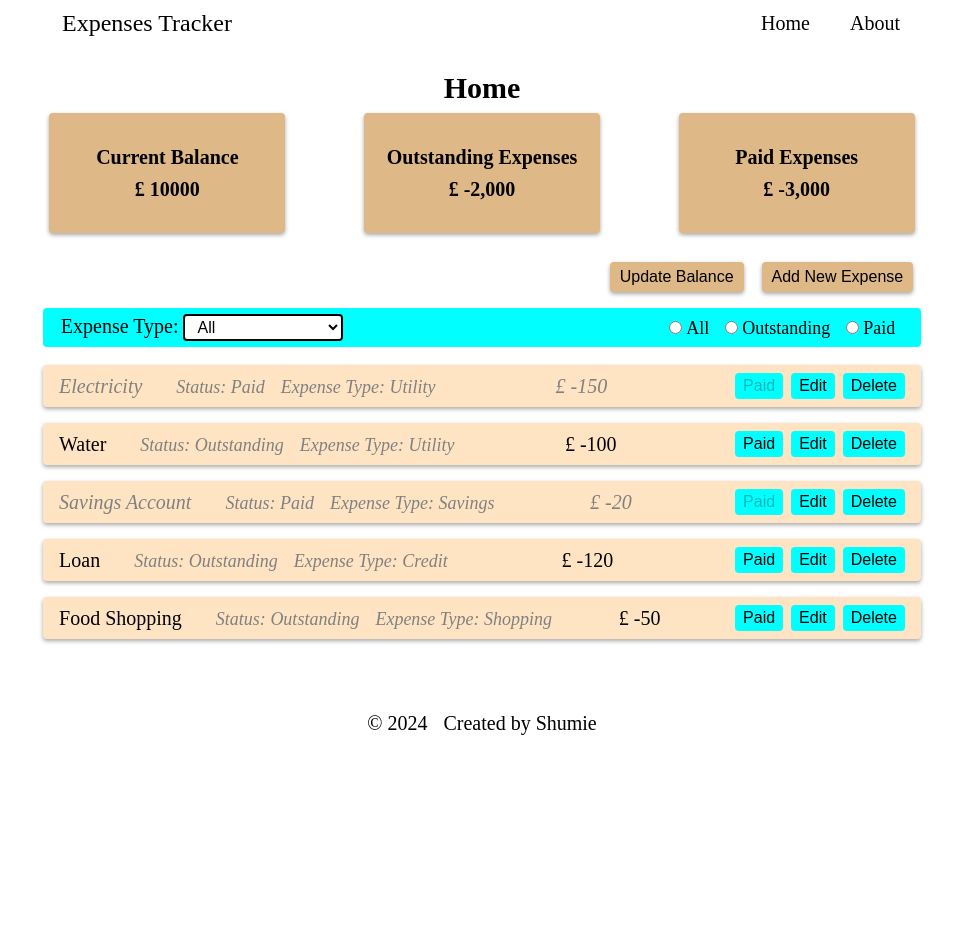
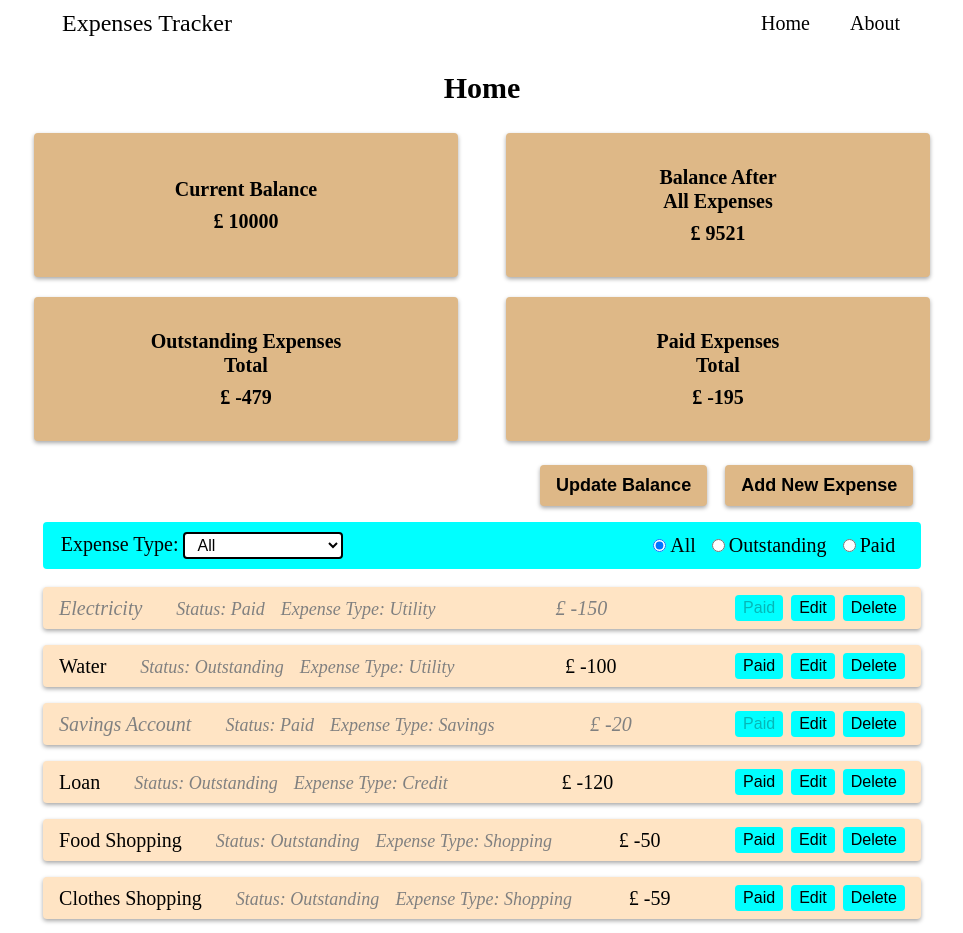
Before and after one commit to Shumieb/ExpensesTracker, a React (Vite) app: page / in a window 1280 px wide. Shown: the top 933 px of the page, without its empty margins (158-1121 px from the left). Before the commit the page ends 800 px from the top, so only its background shows below. Built offline with nearby package versions, Linux system fonts and the light colour scheme.

Commit message:
Added functionality to filter by type and by status

```diff
--- a/src/assets/data.js
+++ b/src/assets/data.js
@@ -43,5 +43,26 @@ export const expensesData = [
         "status": "outstanding",
         "type": "Shopping",
         "amount": 50
+    },
+    {
+        "id": 6,
+        "name": "Clothes Shopping",
+        "status": "outstanding",
+        "type": "Shopping",
+        "amount": 59
+    },
+    {
+        "id": 7,
+        "name": "BroadBand",
+        "status": "paid",
+        "type": "Utility",
+        "amount": 25
+    },
+    {
+        "id": 8,
+        "name": "Telephone Bill",
+        "status": "outstanding",
+        "type": "Utility",
+        "amount": 150
     }
 ]
--- a/src/components/actionBtns/actionBtns.module.css
+++ b/src/components/actionBtns/actionBtns.module.css
@@ -9,8 +9,9 @@
 }
 
 .actionBtns .btn {
-    padding: 4px 8px;
-    font-size: 16px;
+    padding: 8px 14px;
+    font-weight: bold;
+    font-size: 18px;
     outline: none;
     border: 2px solid burlywood;
     border-radius: 4px;
--- a/src/components/addNewExpense/AddExpense.jsx
+++ b/src/components/addNewExpense/AddExpense.jsx
@@ -28,7 +28,7 @@ function AddExpense({ showHideModal, AddNewExpense }) {
               "name": newName,
               "status": status,
               "type": newType,
-              "amount": newAmount
+              "amount": Number(newAmount)
             }
 
             AddNewExpense(newExpense);
--- a/src/components/balanceExpenses/BalanceExpenses.jsx
+++ b/src/components/balanceExpenses/BalanceExpenses.jsx
@@ -1,19 +1,27 @@
 import styles from "./balanceExpenses.module.css"
 
-function BalanceExpenses({ balance }) {
+function BalanceExpenses({ balance, outstandingBalance, paidBalance }) {
     return (
         <section className={styles.container}>
+            <div className={styles.top}>
                 <div className={styles.card}>
                     <p className={styles.title}>Current Balance</p>
                     <p className={styles.body}><span>£</span> {balance}</p>
                 </div>
                 <div className={styles.card}>
-                <p className={styles.title}>Outstanding Expenses</p>
-                <p className={styles.body}><span>£</span> -2,000</p>
+                    <p className={styles.title}>Balance After <br /> All Expenses </p>
+                    <p className={styles.body}><span>£</span> {balance - outstandingBalance}</p>
+                </div>
+            </div>
+            <div className={styles.bottom}>
+                <div className={styles.card}>
+                    <p className={styles.title}>Outstanding Expenses<br /> Total</p>
+                    <p className={styles.body}><span>£</span> -{outstandingBalance}</p>
                 </div>
                 <div className={styles.card}>
-                <p className={styles.title}>Paid Expenses</p>
-                <p className={styles.body}><span>£</span> -3,000</p>
+                    <p className={styles.title}>Paid Expenses<br /> Total</p>
+                    <p className={styles.body}><span>£</span> -{paidBalance}</p>
+                </div>
             </div>
         </section>
     )
--- a/src/components/balanceExpenses/balanceExpenses.module.css
+++ b/src/components/balanceExpenses/balanceExpenses.module.css
@@ -1,16 +1,23 @@
 .container {
     padding: 8px 16px;
+}
+
+.top,
+.bottom {
     display: flex;
     justify-content: space-around;
     align-items: center;
-    margin-bottom: 5px;
+}
+
+.top {
+    margin: 20px auto;
 }
 
 .card {
     background-color: burlywood;
     padding: 8px 12px;
-    width: 25%;
-    height: 15vh;
+    width: 45%;
+    height: 18vh;
     display: flex;
     flex-direction: column;
     justify-content: center;
--- a/src/components/expense/expense.module.css
+++ b/src/components/expense/expense.module.css
@@ -25,6 +25,7 @@
 
 .expense .name {
     padding-right: 18px;
+    text-transform: capitalize;
 }
 
 .expense .status {
--- a/src/components/expensesList/ExpensesList.jsx
+++ b/src/components/expensesList/ExpensesList.jsx
@@ -1,12 +1,53 @@
+import { useEffect, useState } from "react"
 import Expense from "../expense/Expense"
 import styles from "./expensesList.module.css"
 
-function ExpensesList({ myData, showHideModal, updateExpenseToEdit, updateExpenseStatus, deleteExpense }) {
+function ExpensesList({
+    myData,
+    showHideModal,
+    updateExpenseToEdit,
+    updateExpenseStatus,
+    deleteExpense,
+    selectedFilterType,
+    selectedFilterStatus }) {
+
+    // variables
+    const [displayedData, setDisplayedData] = useState([]);
+
+    // use effect
+    useEffect(() => {
+        let filteredData = [];
+
+        if (selectedFilterType != "All") {
+            filteredData = myData.filter(expense => expense.type == selectedFilterType);
+
+            if (selectedFilterStatus != "all") {
+                filteredData = filteredData.filter(expense => expense.status == selectedFilterStatus);
+                setDisplayedData(filteredData);
+
+            } else {
+                setDisplayedData(filteredData);
+            }
+
+        } else {
+            filteredData = [...myData];
+
+            if (selectedFilterStatus != "all") {
+                filteredData = filteredData.filter(expense => expense.status == selectedFilterStatus);
+                setDisplayedData(filteredData);
+
+            } else {
+                setDisplayedData(filteredData);
+            }
+        }
+
+    }, [selectedFilterType, selectedFilterStatus, myData])
+
     return (
         <section className={styles.list}>
             <ul className={styles.expensesList}>
                 {
-                    myData.map(expense => {
+                    displayedData.map(expense => {
                         return <Expense
                             expense={expense}
                             key={expense.id}
--- a/src/components/filterBar/FilterBar.jsx
+++ b/src/components/filterBar/FilterBar.jsx
@@ -1,30 +1,60 @@
-import styles from "./filterBar.module.css"
+import { useState } from "react"
+import styles from "./filterBar.module.css";
+import { expenseTypes } from "../../assets/data";
 
-function FilterBar() {
+function FilterBar({ selectedFilterType, updateFilterType, selectedFilterStatus, updateFilterStatus }) {
+
     return (
         <section className={styles.filterBar}>
             <div>
                 <label htmlFor="expenseType">Expense Type: </label>
-                <select name="expenseType" id="expenseType" className={styles.filterSelect}>
-                    <option value="all">All</option>
-                    <option value="utility">Utility</option>
-                    <option value="shopping">Shopping</option>
-                    <option value="savings">Savings</option>
-                    <option value="credit">Credit</option>
-                    <option value="other">Other</option>
+                <select
+                    name="expenseType"
+                    id="expenseType"
+                    className={styles.filterSelect}
+                    value={selectedFilterType}
+                    onChange={(e) => updateFilterType(e.target.value)}
+                >
+                    <option value="All" >All</option>
+                    {
+                        expenseTypes.map(type => {
+                            return <option key={type.id} value={type.name}>{type.name}</option>
+                        })
+                    }
                 </select>
             </div>
             <div className={styles.filterRadios}>
                 <label className={styles.radio}>
-                    <input type="radio" name="expenseStatus" id="all" />
+                    <input
+                        type="radio"
+                        name="expenseStatus"
+                        id="all"
+                        value="all"
+                        checked={selectedFilterStatus == "all"}
+                        onChange={(e) => updateFilterStatus(e.target.value)}
+                    />
                     <span>All</span>
                 </label>
                 <label className={styles.radio}>
-                    <input type="radio" name="expenseStatus" id="outstanding" />
+                    <input
+                        type="radio"
+                        name="expenseStatus"
+                        id="outstanding"
+                        value="outstanding"
+                        checked={selectedFilterStatus == "outstanding"}
+                        onChange={(e) => updateFilterStatus(e.target.value)}
+                    />
                     <span>Outstanding</span>
                 </label>
                 <label className={styles.radio}>
-                    <input type="radio" name="expenseStatus" id="paid" />
+                    <input
+                        type="radio"
+                        name="expenseStatus"
+                        id="paid"
+                        value="paid"
+                        checked={selectedFilterStatus == "paid"}
+                        onChange={(e) => updateFilterStatus(e.target.value)}
+                    />
                     <span>Paid</span>
                 </label>
             </div>
--- a/src/components/filterBar/filterBar.module.css
+++ b/src/components/filterBar/filterBar.module.css
@@ -1,7 +1,7 @@
 .filterBar {
     background-color: aqua;
     margin: auto;
-    padding: 4px 16px;
+    padding: 8px 16px;
     display: flex;
     justify-content: space-between;
     align-items: center;
@@ -34,5 +34,5 @@
 
 .radio span {
     padding-left: 4px;
-    font-size: 18px;
+    font-size: 20px;
 }
--- a/src/pages/home/Home.jsx
+++ b/src/pages/home/Home.jsx
@@ -14,17 +14,31 @@ function Home() {
 
     // variables
     const [currentBalance, setCurrentBalance] = useState(0);
+    const [outstandingBalance, setOutstandingBalance] = useState(0);
+    const [paidBalance, setPaidBalance] = useState(0);
     const [myData, setMyData] = useState([]);
     const [displayUpdateBalanceModal, setDisplayUpdateBalanceModal] = useState(false);
     const [displayAddExpenseModal, setDisplayUpdateExpenseModal] = useState(false);
     const [displayEditExpenseModal, setDisplayEditExpenseModal] = useState(false);
     const [expenseToEdit, setExpenseToEdit] = useState({});
+    const [selectedFilterType, setSelectedFilterType] = useState("All");
+    const [selectedFilterStatus, setSelectedFilterStatus] = useState("all");
 
     // use effect
     useEffect(() => {
         setCurrentBalance(balance);
         setMyData(expensesData);
     }, [])
+
+    useEffect(() => {
+        let filteredOustandingData = filterByStatus("outstanding");
+        let filteredOutstandingBalance = filteredOustandingData.reduce(function (acc, expense) { return acc + expense.amount; }, 0);
+        setOutstandingBalance(filteredOutstandingBalance);
+
+        let paidData = filterByStatus("paid");
+        let filteredPaidBalance = paidData.reduce(function (acc, expense) { return acc + expense.amount; }, 0);
+        setPaidBalance(filteredPaidBalance);
+    }, [myData])
 
     // functions
     const showHideModal = (modal, action) => {
@@ -82,18 +96,43 @@ function Home() {
         );
     }
 
+    const filterByStatus = (value) => {
+        let filteredData = myData.filter(expense => expense.status == value);
+        return filteredData;
+    }
+
+    const updateFilterType = (value) => {
+        setSelectedFilterType(value);
+    }
+
+    const updateFilterStatus = (value) => {
+        setSelectedFilterStatus(value);
+    }
+
     return (
         <main className={styles.homeContainer}>
             <Hero title="Home" />
-            <BalanceExpenses balance={currentBalance} />
+            <BalanceExpenses
+                balance={currentBalance}
+                outstandingBalance={outstandingBalance}
+                paidBalance={paidBalance}
+            />
             <ActionBtns showHideModal={showHideModal} />
-            <FilterBar />
+            <FilterBar
+                selectedFilterType={selectedFilterType}
+                updateFilterType={updateFilterType}
+                selectedFilterStatus={selectedFilterStatus}
+                updateFilterStatus={updateFilterStatus}
+            />
             <ExpensesList
                 myData={myData}
                 showHideModal={showHideModal}
                 updateExpenseToEdit={updateExpenseToEdit}
                 updateExpenseStatus={updateExpenseStatus}
                 deleteExpense={deleteExpense}
+                selectedFilterType={selectedFilterType}
+                selectedFilterStatus={selectedFilterStatus}
+                filterByStatus={filterByStatus}
             />
 
             {/* Modals */}
```
Lines whose indentation alone changed are shown as unchanged.
